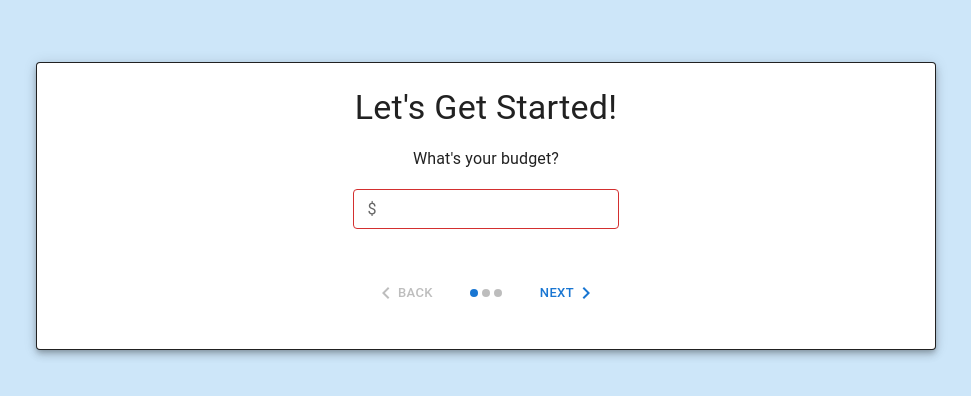
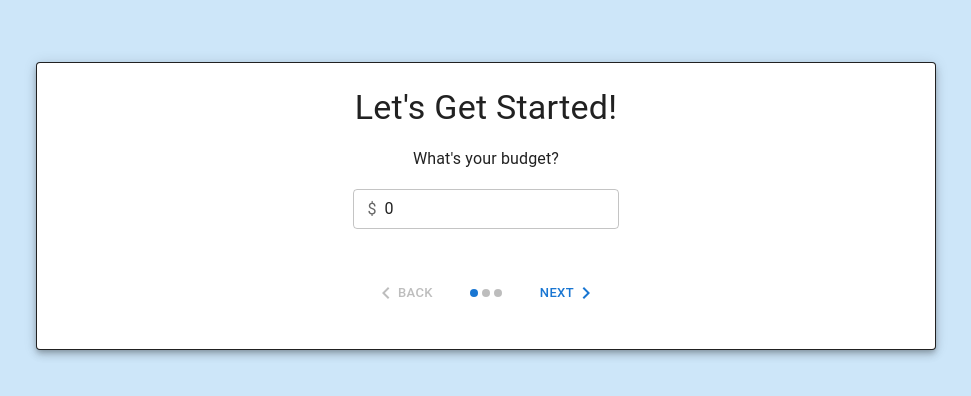
Before and after one commit to zbowhay/budget-calculator, a React (Create React App) app: page / in a window 1280 px wide. Shown: the part 194-590 px from the top of the page, without its empty margins (154-1125 px from the left). Built offline with nearby package versions, Linux system fonts and the light colour scheme.

Commit message:
wiring up budget

```diff
--- a/src/App.tsx
+++ b/src/App.tsx
@@ -5,17 +5,30 @@ import { Counter } from './features/counter/Counter';
 import KeyboardArrowLeft from '@mui/icons-material/KeyboardArrowLeft';
 import KeyboardArrowRight from '@mui/icons-material/KeyboardArrowRight';
 
+
+interface Form1 {
+    budget: number;
+}
+
 function App() {
     const theme = useTheme();
 
     const [activeStep, setActiveStep] = useState(0);
+    const [form1, setForm1] = useState<Form1>({
+        budget: 0
+    });
 
     const handleNext = () => {
+        console.log(form1.budget);
         setActiveStep((prevActiveStep) => prevActiveStep + 1);
     };
 
     const handleBack = () => {
         setActiveStep((prevActiveStep) => prevActiveStep - 1);
+    };
+
+    const handleChange = (prop: keyof Form1) => (event: React.ChangeEvent<HTMLInputElement>) => {
+        setForm1({ ...form1, [prop]: parseInt(event.target.value) || 0 });
     };
 
     return (
@@ -31,9 +44,11 @@ function App() {
                                 What's your budget?
                             </Typography>
                             <OutlinedInput
-                                error
                                 size="small"
+                                value={form1.budget}
+                                type="number"
                                 startAdornment={<InputAdornment position="start">$</InputAdornment>}
+                                onChange={handleChange('budget')}
                             />
                             <MobileStepper
                                 sx={{ margin: 'auto', marginTop: 5, bgcolor: 'background.paper', maxWidth: '250px' }}
```
